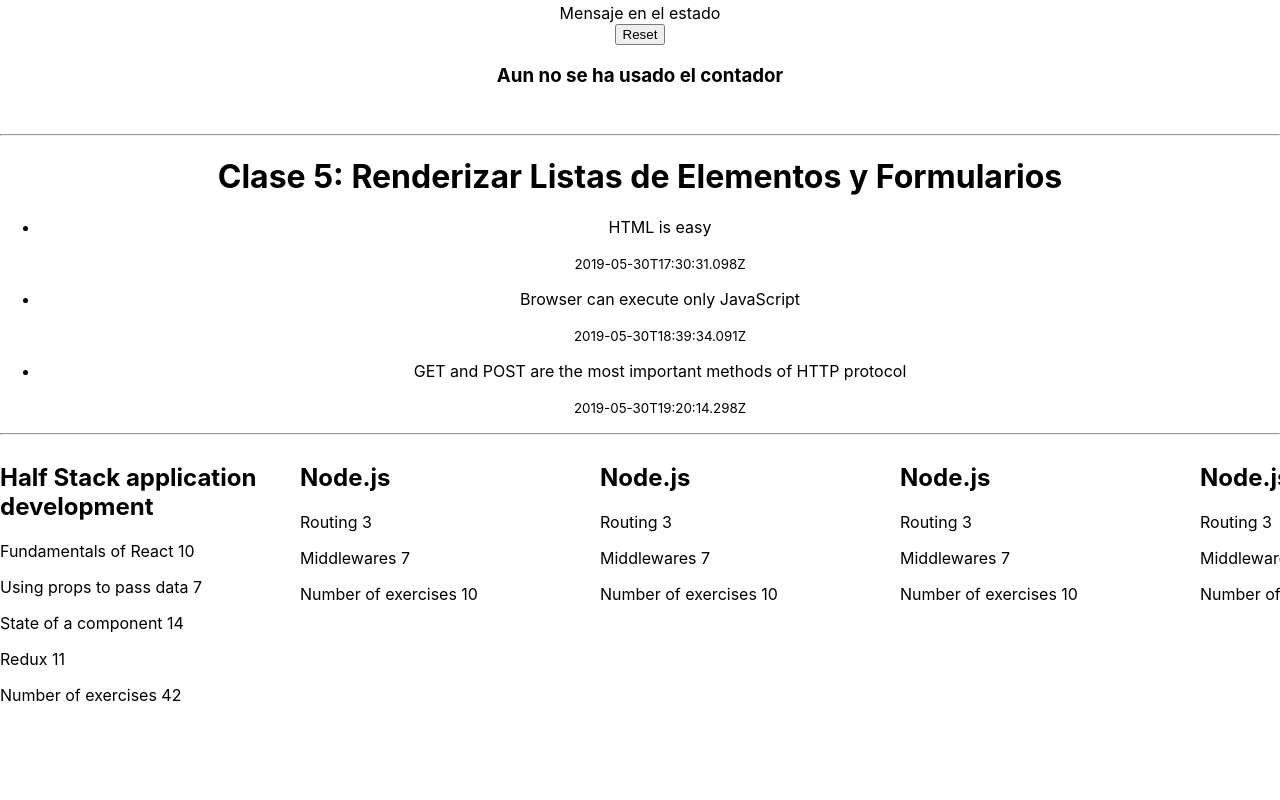
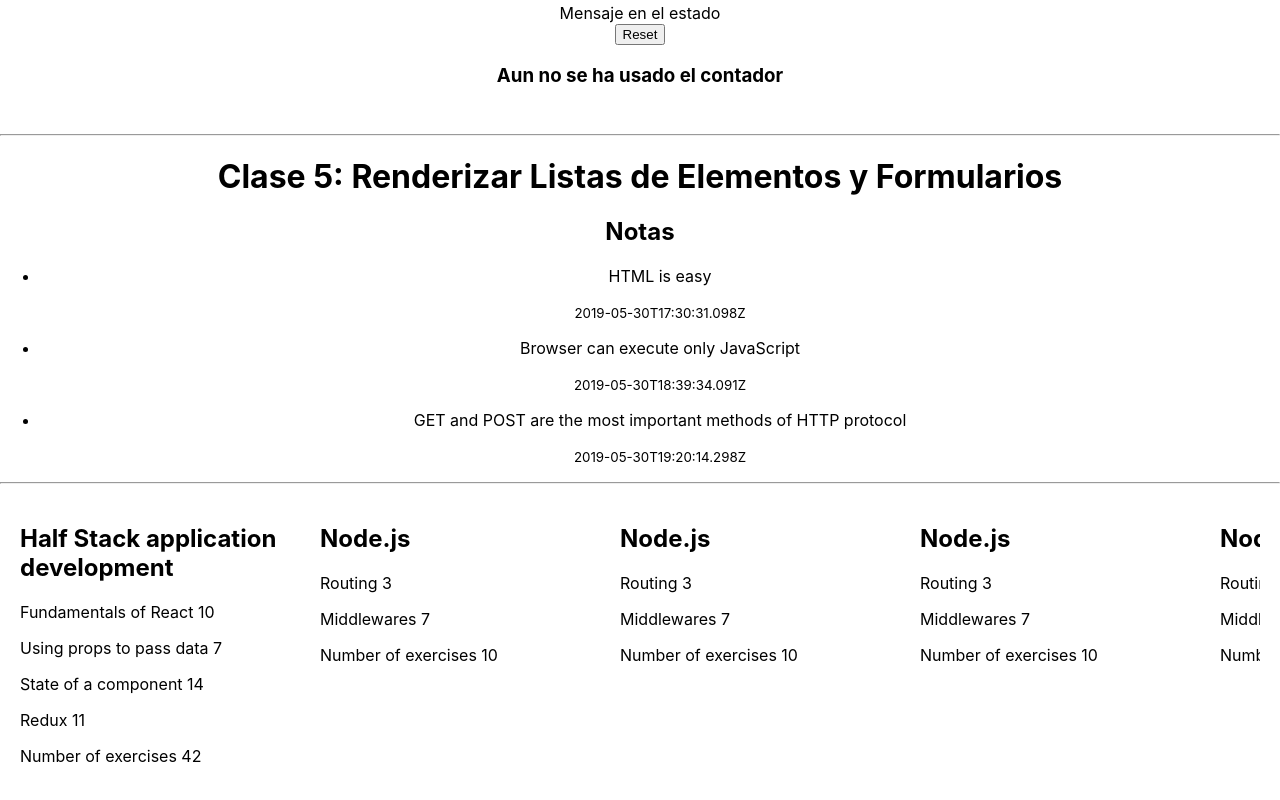
Before and after one commit to F4bian-pacheco/react-app-course, a React (Create React App) app: page / in a window 1280 px wide. Shown: the part 893-1693 px from the top of the page. Before the commit the page ends 1614 px from the top, so only its background shows below. Built offline with nearby package versions, Linux system fonts and the light colour scheme.

Commit message:
change list view of notes

```diff
--- a/src/Clase5.js
+++ b/src/Clase5.js
@@ -30,6 +30,7 @@ const Clase5 = () => {
         <div>
             <h1>Clase 5: Renderizar Listas de Elementos y Formularios</h1>
             <div>
+                <h2>Notas</h2>
                 <ul>
                     {/* No es una buena practica */}
                     {notes.map((note) => <Note key={note.id} {...note} />)}
--- a/src/index.css
+++ b/src/index.css
@@ -16,7 +16,8 @@ code {
 .div-clase5{
   display: flex;
   text-align: left;
-  justify-content: space-around;
+  margin: 20px;
+  justify-content: space-between;
   overflow-x: scroll;
 }
 
```
